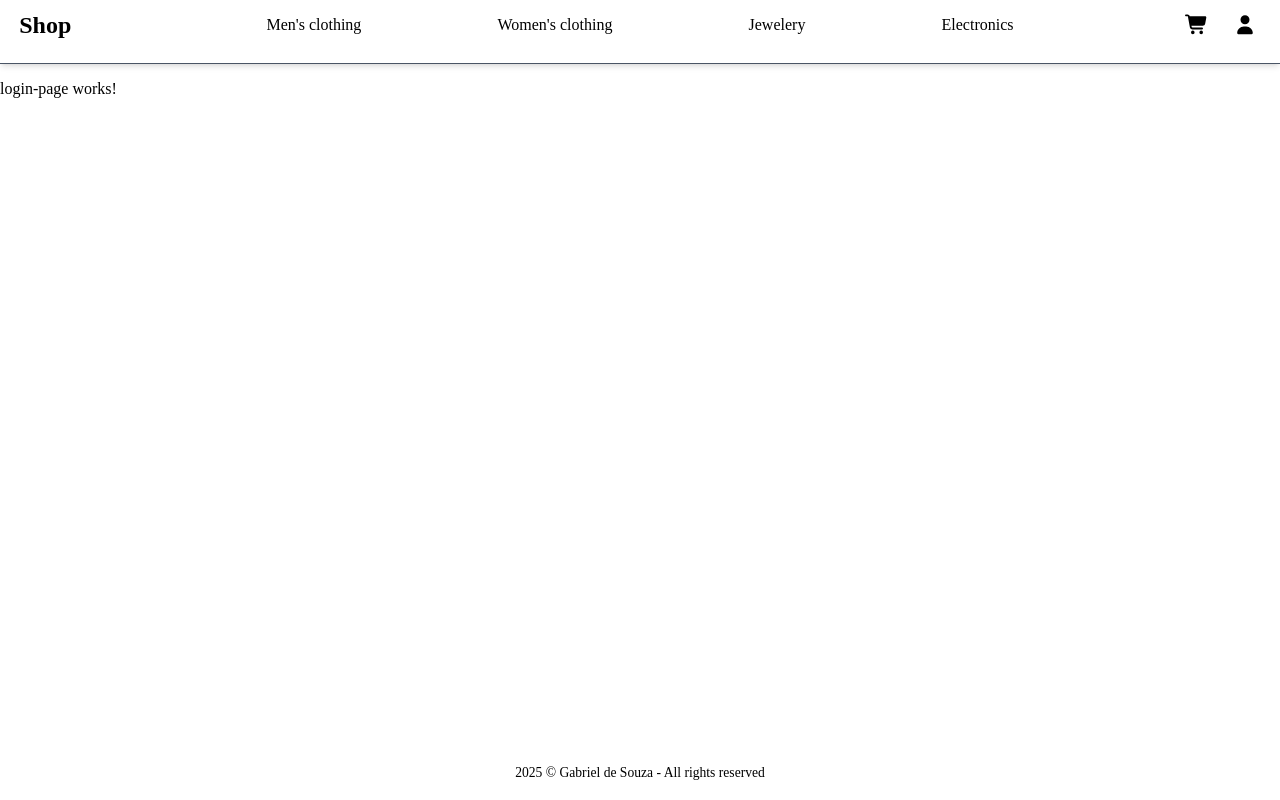
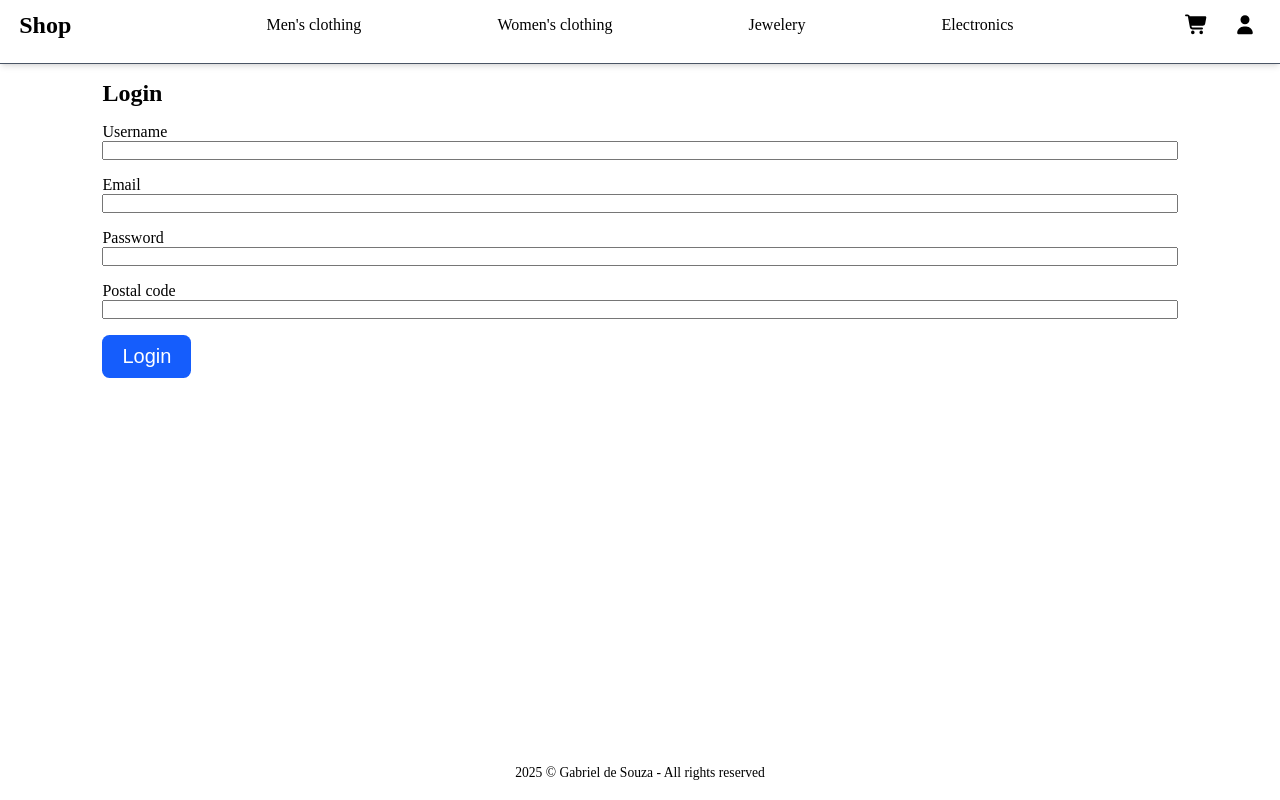
Before and after one commit to gab-souza-martins/fake-e-commerce, an Angular app: page /login in a window 1280 px wide. Built offline with nearby package versions, Linux system fonts and the light colour scheme.

Commit message:
Adicionado form simples para login-page.html e adicionada propriedade postalCode para user.type.ts

```diff
--- a/src/app/login-page/login-page.css
+++ b/src/app/login-page/login-page.css
@@ -0,0 +1,14 @@
+.login-form {
+  display: flex;
+  flex-direction: column;
+  align-items: start;
+  gap: 1rem;
+  width: 100%;
+  padding: 0 8vw;
+}
+
+.form-group {
+  display: flex;
+  flex-direction: column;
+  width: 100%;
+}
--- a/src/app/login-page/login-page.html
+++ b/src/app/login-page/login-page.html
@@ -1 +1,25 @@
-<p>login-page works!</p>
+<form class="login-form">
+  <h2>Login</h2>
+
+  <div class="form-group">
+    <label for="username">Username</label>
+    <input type="username" id="username" name="username" required />
+  </div>
+
+  <div class="form-group">
+    <label for="email">Email</label>
+    <input type="text" id="email" name="email" required />
+  </div>
+
+  <div class="form-group">
+    <label for="password">Password</label>
+    <input type="text" id="password" name="password" required />
+  </div>
+
+  <div class="form-group">
+    <label for="postalCode">Postal code</label>
+    <input type="text" name="postalCode" id="postalCode" />
+  </div>
+
+  <button type="submit" class="primary-btn">Login</button>
+</form>
--- a/src/app/types/user.type.ts
+++ b/src/app/types/user.type.ts
@@ -2,5 +2,6 @@ export interface User {
   token: string;
   username: string;
   email: string;
+  postalCode: string;
   password: string;
 }
```
